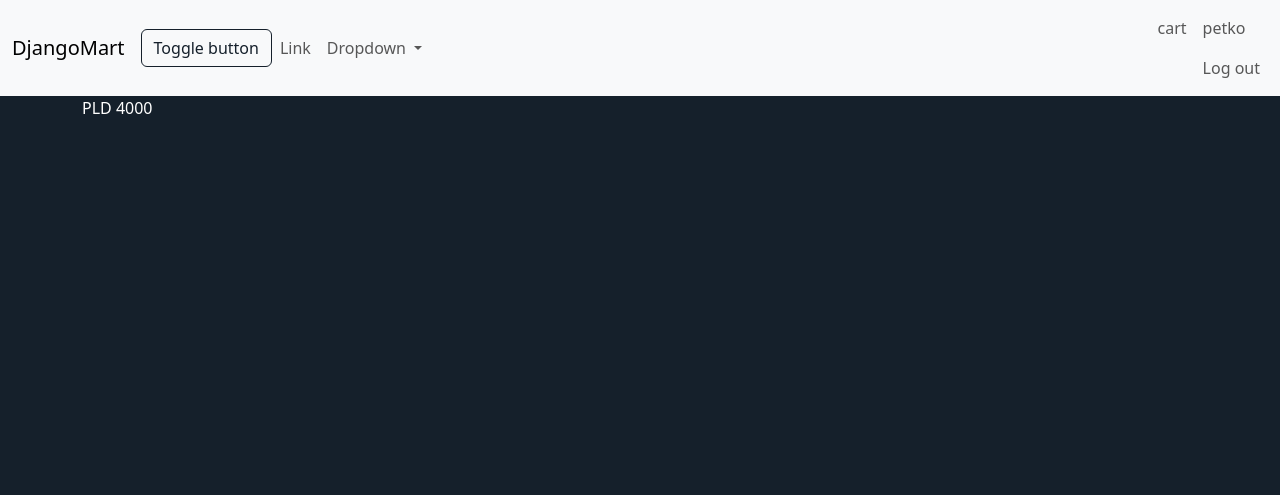
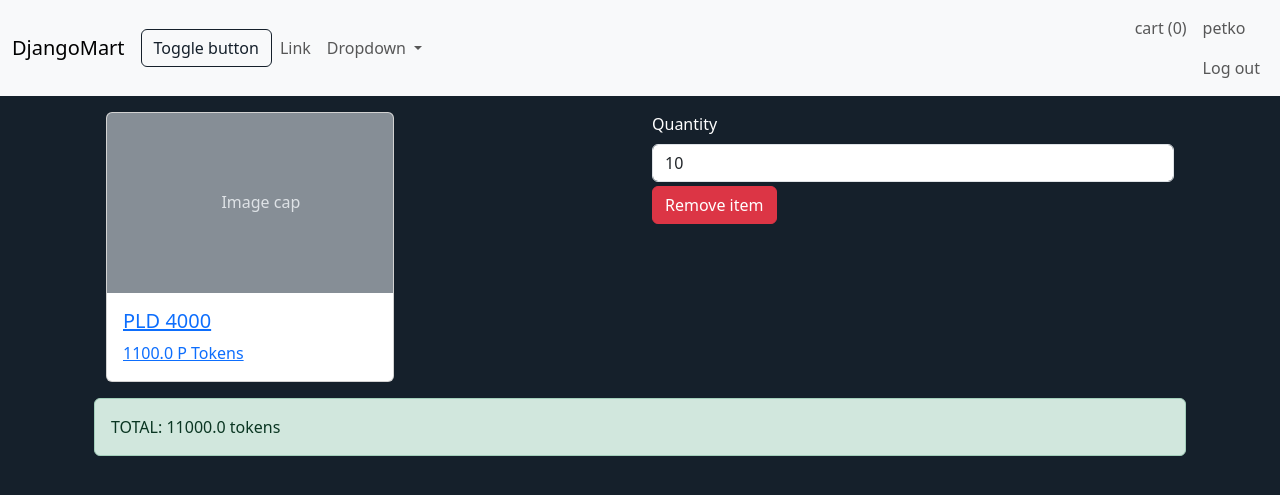
Before and after one commit to popov23cso/FullCycleShop, a Django app: page /cart in a window 1280 px wide. Shown: the top 495 px of the page. Run offline with Django 5.2, Linux system fonts and the light colour scheme; a user stored in the database is signed in; data comes from the database, SQL or seed files in the repository; tables that the repository leaves empty hold one stand-in row (values such as "Sample post").

Commit message:
Define and refactor views

```diff
--- a/DjangoMart/DjangoMartApp/templates/DjangoMartApp/cart.html
+++ b/DjangoMart/DjangoMartApp/templates/DjangoMartApp/cart.html
@@ -1,13 +1,63 @@
 {% extends "DjangoMartApp/layout.html" %}
+
+{% load static %}
 
 {% block title %}
     Cart
 {% endblock %}
 
 {% block body %}
+    <div class="container mt-3 mb-3">
+        {% for item in cart_items %}
+            <div class="container">
+                <div class="row">
+                    <div class="col">
+                        <div class="card" style="width: 18rem;">
+                            <a href="{% url 'product' item.product.id %}">
+                                <svg aria-label="Placeholder: Image cap" class="bd-placeholder-img card-img-top" height="180" preserveAspectRatio="xMidYMid slice" role="img" width="100%" xmlns="http://www.w3.org/2000/svg">
+                                    <title>Placeholder</title>
+                                    <rect width="100%" height="100%" fill="#868e96">
+                                    </rect>
+                                    <text x="40%" y="50%" fill="#dee2e6" dy=".3em">
+                                        Image cap
+                                    </text>
+                                </svg>
+                                <div class="card-body">
+                                    <h5 class="card-title">{{ item.product.title }}</h5>
+                                    <p class="card-text">{{item.product.price}} P Tokens</p>
+                                </div>
+                            </a>
+                        </div>
+                    </div>
+                    <div class="col">
+                        <div class="mb-1">
+                            <label for="quantity" class="form-label">Quantity</label>
+                            <input type="number" class="form-control" id="quantity{{item.id}}" name="quantity" value="{{item.quantity}}" min="1">
+                        </div>
+                        <button type="button" class="btn btn-danger" id="removeFromCartBtn" data-itemId="{{item.id}}">Remove item</button>
+                    </div>
+                </div>
+            </div>
+        {% endfor %}
+    </div>
+    <div class="container">
+        <div class="alert alert-success" role="alert">
+            TOTAL: {{total_cart_value}} tokens
+        </div>
+    </div>
+    <div class="toast-container position-fixed bottom-0 end-0 p-3">
+        <div id="liveToast" class="toast text-bg-success" role="alert" aria-live="assertive" aria-atomic="true">
+            <div class="toast-header">
+                <strong class="me-auto" id="toastMessage"></strong>
+                <button type="button" class="btn-close" data-bs-dismiss="toast" aria-label="Close"></button>
+            </div>
+            <div class="toast-body" id="toastBody">
+            </div>
+        </div>
+    </div>
+{% endblock %}
 
-    {% for item in cart_items %}
-        {{item.product.title}}
-    {% endfor %}
 
+{% block scripts %}
+    <script src="{% static 'DjangoMartApp/cart.js' %}"></script>
 {% endblock %}
--- a/DjangoMart/DjangoMartApp/templates/DjangoMartApp/category.html
+++ b/DjangoMart/DjangoMartApp/templates/DjangoMartApp/category.html
@@ -5,7 +5,7 @@
 {% endblock %}
 
 {% block body %}
-    <div class="container">
+    <div class="container mt-3">
         <div class="row">
             <div class="col-1 ml-2">
                 Categories
@@ -13,8 +13,8 @@
             <div class="col">
                 <div class="container mb-5">
                     {% for product in products %}
+                    <div class="card" style="width: 18rem;">
                         <a href="{% url 'product' product.id %}">
-                            <div class="card" style="width: 18rem;">
                             <svg aria-label="Placeholder: Image cap" class="bd-placeholder-img card-img-top" height="180" preserveAspectRatio="xMidYMid slice" role="img" width="100%" xmlns="http://www.w3.org/2000/svg">
                                 <title>Placeholder</title>
                                 <rect width="100%" height="100%" fill="#868e96">
@@ -27,8 +27,8 @@
                                 <h5 class="card-title">{{ product.title }}</h5>
                                 <p class="card-text">{{product.price}} P Tokens</p>
                             </div>
+                        </a>
                     </div>
-                        </a>
                     {% endfor %}
                 </div>
                 <div>
--- a/DjangoMart/DjangoMartApp/templates/DjangoMartApp/layout.html
+++ b/DjangoMart/DjangoMartApp/templates/DjangoMartApp/layout.html
@@ -5,7 +5,7 @@
   <head>
     <meta charset="utf-8">
     <meta name="viewport" content="width=device-width, initial-scale=1">
-    <link href="https://cdn.jsdelivr.net/npm/bootstrap@5.3.3/dist/css/bootstrap.min.css" rel="stylesheet" integrity="sha384-QWTKZyjpPEjISv5WaRU9OFeRpok6YctnYmDr5pNlyT2bRjXh0JMhjY6hW+ALEwIH" crossorigin="anonymous">
+    <link href="https://cdn.jsdelivr.net/npm/bootstrap@5.3.7/dist/css/bootstrap.min.css" rel="stylesheet" integrity="sha384-LN+7fdVzj6u52u30Kp6M/trliBMCMKTyK833zpbD+pXdCLuTusPj697FH4R/5mcr" crossorigin="anonymous">
     <link href="{% static 'DjangoMartApp/styles.css' %}" rel="stylesheet">
     <title>{% block title %} {% endblock %}</title>
   </head>
@@ -35,7 +35,7 @@
           </ul>
           <div class="d-flex navbar-nav">
             {% if user.is_authenticated %}
-            <a class="nav-link" href="{% url 'cart' %}">cart</a>
+            <a class="nav-link" href="{% url 'cart' %}">cart ({{shopping_cart.total_items_count}})</a>
               <li class="nav-item">
                 <a class="nav-link" href="{% url 'logout_view' %}">{{user.username}}</a>
                 <a class="nav-link" href="{% url 'logout_view' %}">Log out</a>
@@ -70,6 +70,6 @@
 
     {% block scripts %}
     {% endblock %}
-    <script src="https://cdn.jsdelivr.net/npm/bootstrap@5.3.3/dist/js/bootstrap.bundle.min.js" integrity="sha384-YvpcrYf0tY3lHB60NNkmXc5s9fDVZLESaAA55NDzOxhy9GkcIdslK1eN7N6jIeHz" crossorigin="anonymous"></script>
+    <script src="https://cdn.jsdelivr.net/npm/bootstrap@5.3.7/dist/js/bootstrap.bundle.min.js" integrity="sha384-ndDqU0Gzau9qJ1lfW4pNLlhNTkCfHzAVBReH9diLvGRem5+R9g2FzA8ZGN954O5Q" crossorigin="anonymous"></script>
   </body>
 </html>
```
Also changed, not shown: DjangoMart/DjangoMartApp/templates/DjangoMartApp/product.html (+15 -0 lines). Lines whose indentation alone changed are shown as unchanged.
